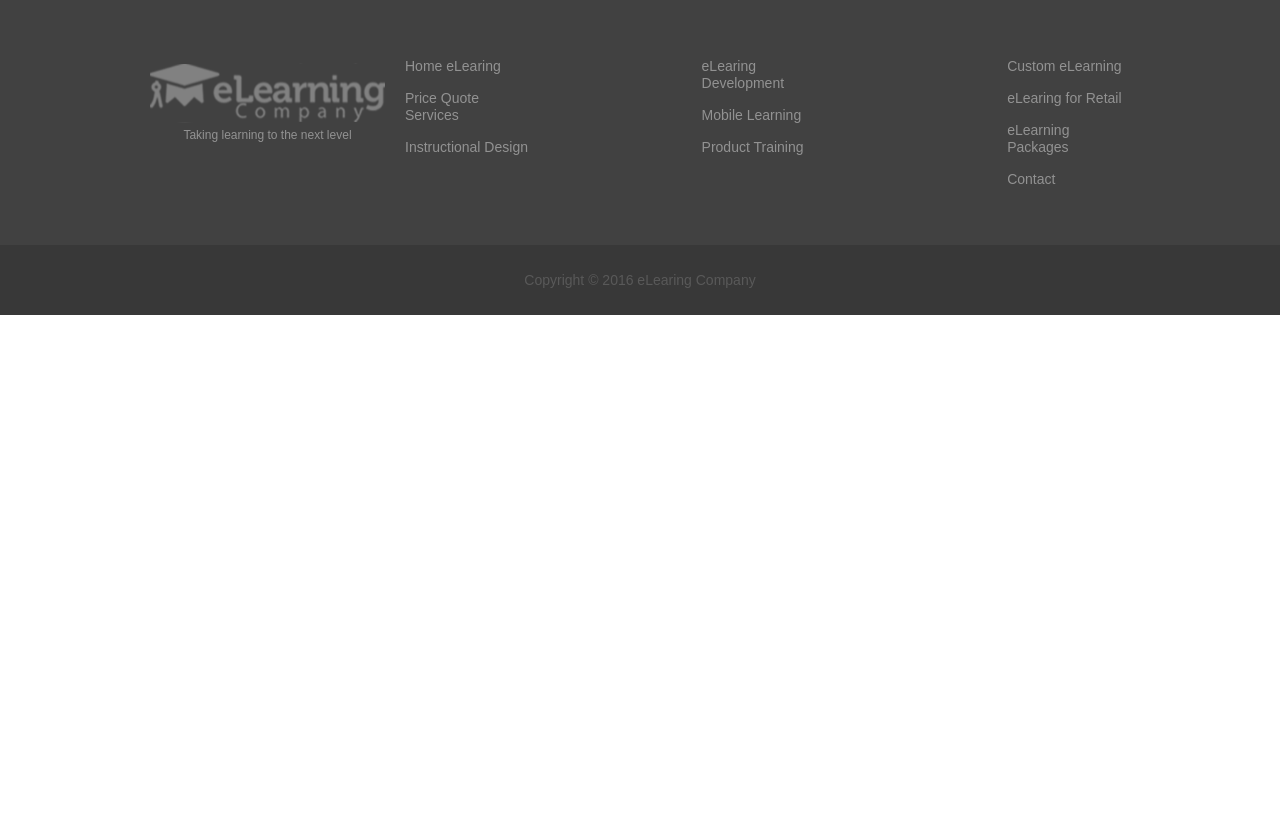
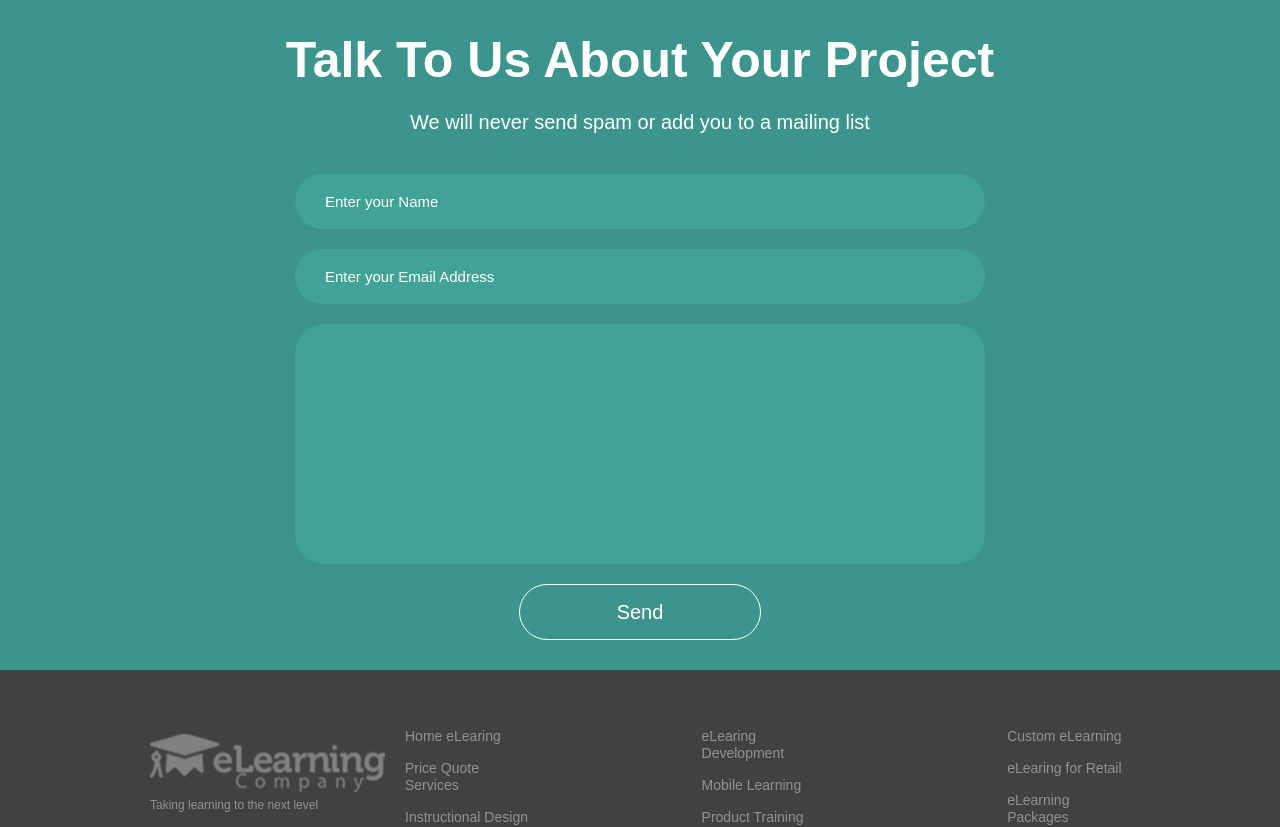
Before and after one commit to yuliia-anisimova/elearing-landing, a React (Create React App) app: page / in a window 1280 px wide. Shown: the top 827 px of the page. Before the commit the page ends 800 px from the top, so only its background shows below. Built offline with nearby package versions, Linux system fonts and the light colour scheme.

Commit message:
Implemented form

```diff
--- a/src/App.tsx
+++ b/src/App.tsx
@@ -1,5 +1,6 @@
 import React from 'react';
 import Footer from './components/Footer';
+import ContactSection from './components/ContactSection/ContactSection';
 
 interface Props {
   onClick: () => void;
@@ -19,6 +20,7 @@ export const Provider: React.FC<Props> = React.memo(
 export const App: React.FC = () => {
   return (
     <main>
+      <ContactSection />
       <Footer />
     </main>
   );
--- /dev/null
+++ b/src/components/AboutProjectForm/AboutProjectForm.module.scss
@@ -0,0 +1,65 @@
+@import "../../styles/utils/vars";
+@import "../../styles/utils/mixins";
+@import "../../styles/fonts/typography";
+
+.form {
+  display: flex;
+  flex-direction: column;
+  gap: 20px;
+  width: 690px;
+
+  &__input {
+    display: block;
+    border: none;
+    border-radius: 30px;
+    height: 55px;
+    background-color: #41A297;
+    @include regular-text;
+    color: $white-color;
+    font-size: 15px;
+    line-height: 20px;
+    padding: 0 30px;
+
+    &::placeholder {
+      @include regular-text;
+      color: $white-color;
+      font-size: 15px;
+      line-height: 20px;
+    }
+
+    &:focus {
+      outline: none;
+    }
+  }
+
+  &__message {
+    resize: none;
+    border: none;
+    @include regular-text;
+    color: $white-color;
+    font-size: 15px;
+    line-height: 20px;
+    padding: 30px;
+    background-color: #41A297;
+    border-radius: 30px;
+    height: 180px;
+
+    &:focus {
+      outline: none;
+    }
+  }
+
+  &__button {
+    width: 35%;
+    border: 1px solid $white-color;
+    background-color: transparent;
+    color: $white-color;
+    @include semi-bold-text;
+    align-self: center;
+    padding: 15px 20px;
+    border-radius: 30px;
+    font-size: 20px;
+    line-height: 24px;
+    cursor: pointer;
+  }
+}
--- /dev/null
+++ b/src/components/AboutProjectForm/AboutProjectForm.tsx
@@ -0,0 +1,26 @@
+import React from 'react';
+import classes from './AboutProjectForm.module.scss';
+
+const {
+  form,
+  form__input: formInput,
+  form__message: formMessage,
+  form__button: formButton,
+} = classes;
+
+const AboutProjectForm: React.FC = () => {
+  return (
+    <form className={form}>
+      <input
+        type="text"
+        placeholder="Enter your Name"
+        className={formInput}
+      />
+      <input type="email" placeholder="Enter your Email Address" className={formInput} />
+      <textarea name="Message" className={formMessage}></textarea>
+      <button type="submit" className={formButton}>Send</button>
+    </form>
+  );
+};
+
+export default AboutProjectForm;
--- /dev/null
+++ b/src/components/AboutProjectForm/index.ts
@@ -0,0 +1 @@
+export { default } from './AboutProjectForm';
--- /dev/null
+++ b/src/components/ContactSection/ContactSection.module.scss
@@ -0,0 +1,29 @@
+@import "../../styles/utils/vars";
+@import "../../styles/utils/mixins";
+@import "../../styles/fonts/typography";
+
+.contact {
+  background-color: $accent-color;
+  display: flex;
+  flex-direction: column;
+  justify-content: center;
+  align-items: center;
+  padding: 30px;
+
+  &__title {
+    text-transform: capitalize;
+    @include regular-title;
+    color: $white-color;
+    padding: 0;
+    margin: 0 0 20px 0;
+  }
+
+  &__info {
+    padding: 0;
+    margin: 0 0 40px 0;
+    @include regular-text;
+    font-size: 20px;
+    line-height: 24px;
+    color: $white-color;
+  }
+}
--- /dev/null
+++ b/src/components/ContactSection/ContactSection.tsx
@@ -0,0 +1,21 @@
+import React from 'react';
+import AboutProjectForm from '../AboutProjectForm/AboutProjectForm';
+import classes from './ContactSection.module.scss';
+
+const {
+  contact,
+  contact__title: contactTitle,
+  contact__info: contactInfo,
+} = classes;
+
+const ContactSection: React.FC = () => {
+  return (
+    <section className={contact}>
+      <h2 className={contactTitle}>talk to us about your project</h2>
+      <p className={contactInfo}>We will never send spam or add you to a mailing list</p>
+      <AboutProjectForm />
+    </section>
+  );
+};
+
+export default ContactSection;
--- /dev/null
+++ b/src/components/ContactSection/index.ts
@@ -0,0 +1 @@
+export { default } from './ContactSection';
--- a/src/components/Footer/Footer.module.scss
+++ b/src/components/Footer/Footer.module.scss
@@ -39,6 +39,7 @@ $link-color: #929292;
 
     @include onTablet {
       position: absolute;
+      left: 0;
       bottom: 25px;
       display: block;
       margin: 0;
--- a/src/styles/fonts/typography.scss
+++ b/src/styles/fonts/typography.scss
@@ -4,3 +4,15 @@
   font-family: $global-font-family;
   font-weight: 300;
 }
+
+@mixin semi-bold-text {
+  font-family: $global-font-family;
+  font-weight: 400;
+}
+
+@mixin regular-title {
+  font-family: $global-font-family;
+  font-weight: 600;
+  font-size: 50px;
+  line-height: 60px;
+}
--- a/src/styles/utils/_vars.scss
+++ b/src/styles/utils/_vars.scss
@@ -2,3 +2,4 @@ $global-font-family: "Montserrat", sans-serif;
 $primary-color: #383838;
 $secondary-color: #414141;
 $accent-color: #3D948C;
+$white-color: #FFFFFF;
```
